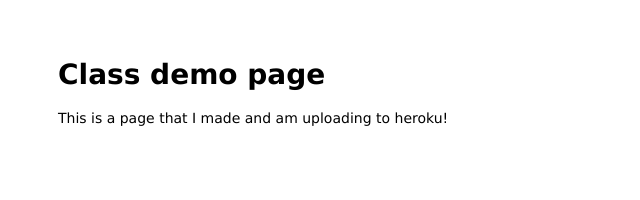
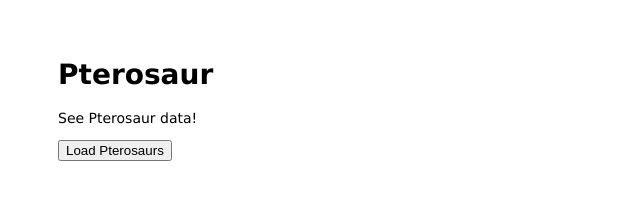
Before and after one commit to john7325/441_lecture_demos, a website: page lecture-05_json/pterosaur_demo/public/index.html in a window 1280 px wide. Shown: the whole page, without its empty margins (0-640 px from the left). Drawn offline with Linux system fonts and the light colour scheme.

Commit message:
first version of pterosaur demo

```diff
--- a/lecture-05_json/pterosaur_demo/app.js
+++ b/lecture-05_json/pterosaur_demo/app.js
@@ -4,6 +4,7 @@ import cookieParser from 'cookie-parser';
 import logger from 'morgan';
 
 import usersRouter from './routes/users.js';
+import apiRouter from './routes/api.js';
 
 import { fileURLToPath } from 'url';
 import { dirname } from 'path';
@@ -20,5 +21,6 @@ app.use(cookieParser());
 app.use(express.static(path.join(__dirname, 'public')));
 
 app.use('/users', usersRouter);
+app.use('/api', apiRouter)
 
 export default app;
--- a/lecture-05_json/pterosaur_demo/public/index.html
+++ b/lecture-05_json/pterosaur_demo/public/index.html
@@ -1,13 +1,16 @@
 <html>
 
 <head>
-  <title>Class demo page</title>
+  <title>Pterosaur</title>
   <link rel="stylesheet" href="/stylesheets/style.css">
+  <script src="javascripts/index.js"></script>
 </head>
 
 <body>
-  <h1>Class demo page</h1>
-  <p>This is a page that I made and am uploading to heroku!</p>
+  <h1>Pterosaur</h1>
+  <p>See Pterosaur data!</p>
+  <button onclick="getPterosaurs()">Load Pterosaurs</button>
+  <div id="results"></div>
 </body>
 
 </html>
--- /dev/null
+++ b/lecture-05_json/pterosaur_demo/public/javascripts/index.js
@@ -0,0 +1,15 @@
+async function getPterosaurs(){
+    let response = await fetch("api/getPterosaurs")
+    let PterosaurJson = await response.json()
+
+    let PterosaurHtml = PterosaurJson.map(onePterosaur => {
+        return `
+        <div>
+          <p>${onePterosaur.Genus}</p>
+          <img src="${onePterosaur.img}" />
+        </div>
+        `
+    }).join("")
+
+    document.getElementById('results').innerHTML = PterosaurHtml
+}
```
Also changed, not shown: lecture-05_json/pterosaur_demo/routes/api.js (added, +12 -0 lines).
